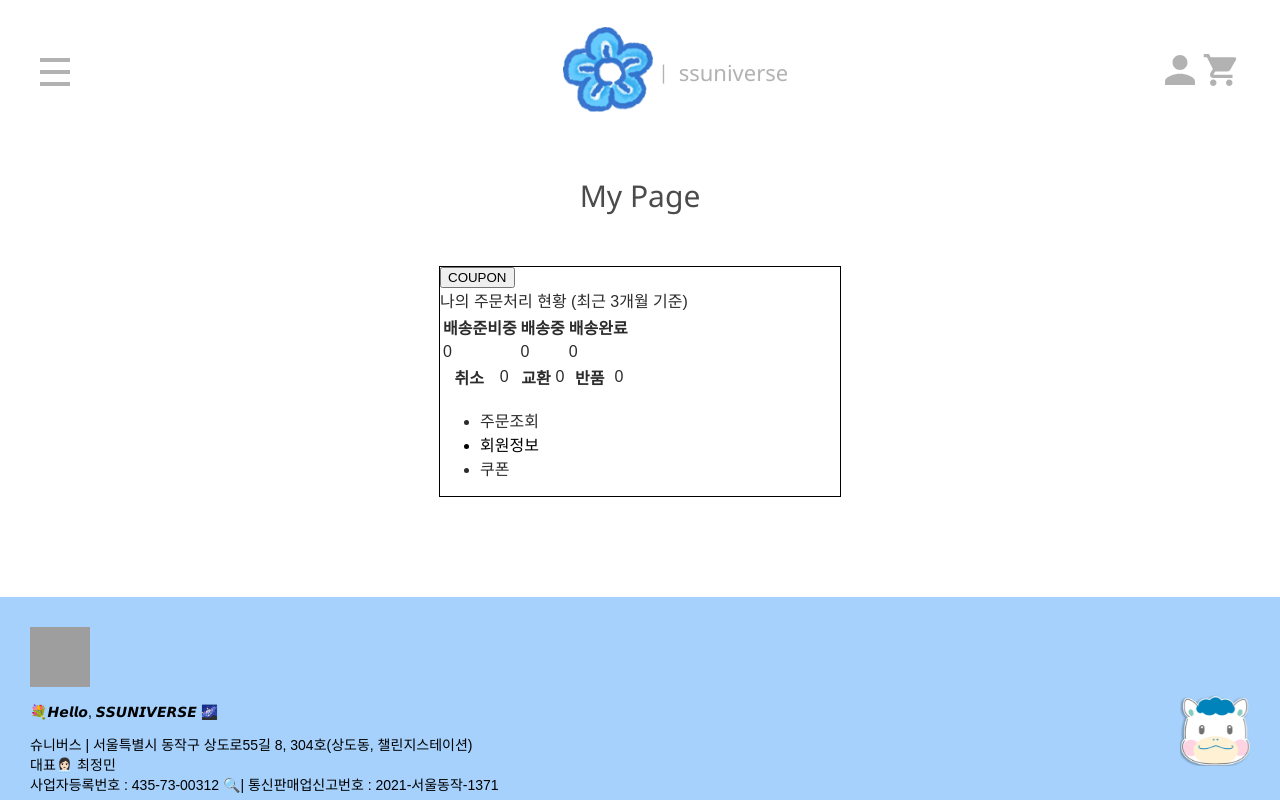
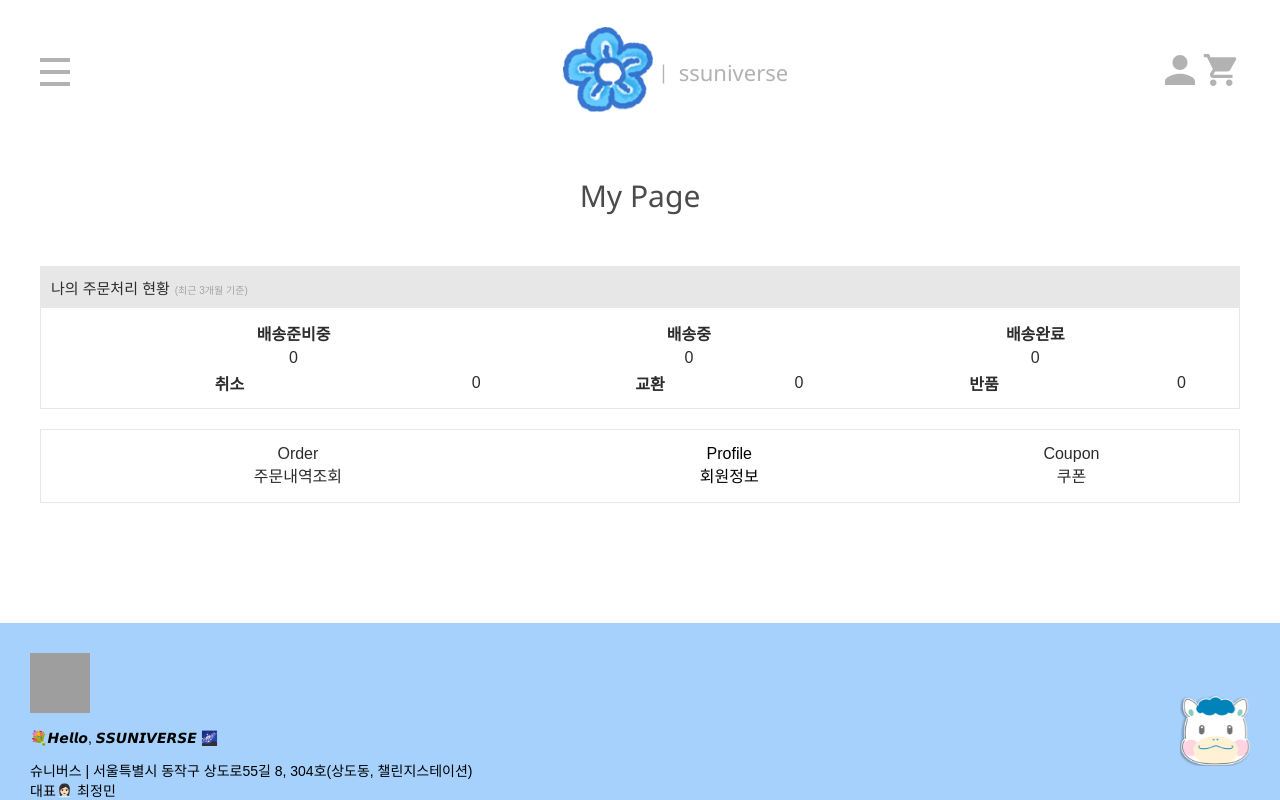
Before and after one commit to ssunivs/front-ssunivs-store, a React (Create React App) app: page /MyPage in a window 1280 px wide. Shown: the top 800 px of the page. Built offline with nearby package versions, Linux system fonts and the light colour scheme; grey boxes are pictures that could not be loaded.

Commit message:
My page 수정

```diff
--- a/src/pages/MyPage.js
+++ b/src/pages/MyPage.js
@@ -7,37 +7,62 @@ function MyPage(){
     return (
         <div>
             <h1 className={headTitle.head}>My Page</h1>
+            <div id={styles.container}>
+                <div id={styles.myPageMiniTitle}>나의 주문처리 현황
+                    <span id={styles.recentlyThreeMonth}>(최근 3개월 기준)</span>
+                </div>
+                {/* <div className={styles.stateLayer}>
+                    <div className={styles.stateLayerInner}>
+                        <div  className={styles.stateBox}>
+                            <div id={styles.state1}>배송준비중
+                                <div>0</div>
+                            </div>
+                            <div id={styles.state2}>배송중
+                                <div>0</div>
+                            </div>
+                            <div id={styles.state3}>배송완료
+                                <div>0</div>
+                            </div>
+                        </div>
+                    </div>
+                </div> */}
 
-            <div id={styles.container}>
-                <button>COUPON</button>
 
-                <div>나의 주문처리 현황 (최근 3개월 기준)</div>
-
-                <table>
+                <table id={styles.stateBox}>
                     <thead>
                         <tr>
-                            <th colspan="2">배송준비중</th> <th colspan="2">배송중</th> <th colspan="2">배송완료</th>
+                            <th colspan="2">배송준비중</th>
+                            <th colspan="2">배송중</th>
+                            <th colspan="2">배송완료</th>
                         </tr>
                     </thead>
                     <tbody>
                         <tr>
-                            <td colspan="2">0</td> <td colspan="2">0</td> <td colspan="2">0</td>
+                            <td colspan="2">0</td>
+                            <td colspan="2">0</td>
+                            <td colspan="2">0</td>
                         </tr>
                         <tr>
-                            <th>취소</th> <td>0</td>
-                            <th>교환</th> <td>0</td>
-                            <th>반품</th> <td>0</td>
+                            <th>취소</th><td>0</td>
+                            <th>교환</th><td>0</td>
+                            <th>반품</th><td>0</td>
                         </tr>
                     </tbody>
                 </table>
 
-                <ul>
-                    <li>주문조회</li>
-                    <Link to="/EditProfile">
-                        <li>회원정보</li>
-                    </Link>
-                    <li>쿠폰</li>
-                </ul>
+            </div>
+            <div id={styles.container}>
+                <table id={styles.mypageBnt}>
+                    <tbody>
+                        <tr>
+                            <td>Order<br></br>주문내역조회</td>
+                            <Link to="/EditProfile">
+                            <td>Profile<br></br>회원정보</td>
+                            </Link>
+                            <td>Coupon<br></br>쿠폰</td>
+                        </tr>
+                    </tbody>
+                </table>
             </div>
         </div>
     );
--- a/src/pages/MyPage.module.css
+++ b/src/pages/MyPage.module.css
@@ -1,7 +1,58 @@
 #container{
-    border:black 1px solid;
-    width: 400px;
+    border:rgb(231, 231, 231) 1px solid;
     margin: auto;
+    /* padding-bottom: 10px; */
+    margin-bottom: 20px;
+}
 
-    color: #2c2c2c;
+#myPageMiniTitle{
+    background-color: rgb(231, 231, 231);
+    font-size: 15px;
+    padding-left: 10px;
+    padding-top: 10px;
+    padding-bottom: 10px;
 }
+
+#recentlyThreeMonth{
+    color: #a5a5a5;
+    padding-left: 5px;
+    font-size: 10px;
+}
+
+/* #stateLayer{
+    display: table;
+}
+
+#stateLayerInner{
+    display: table-cell;
+    text-align: center;
+    vertical-align: middle;
+}
+
+#stateBox{
+    display: inline-block;
+} */
+
+/* .state1, .state2, .state3 {
+    text-align: center;
+    float: left;
+    margin-right: 2px;
+} */
+
+#stateBox{
+    text-align: center;
+    width: 100%;
+    padding-top: 10px;
+    padding-bottom: 10px;
+    padding-left: 5px;
+    padding-right: 5px;
+}
+
+#mypageBnt {
+    text-align: center;
+    width: 100%;
+    padding-top: 10px;
+    padding-bottom: 10px;
+    padding-left: 5px;
+    padding-right: 5px;
+}
```
